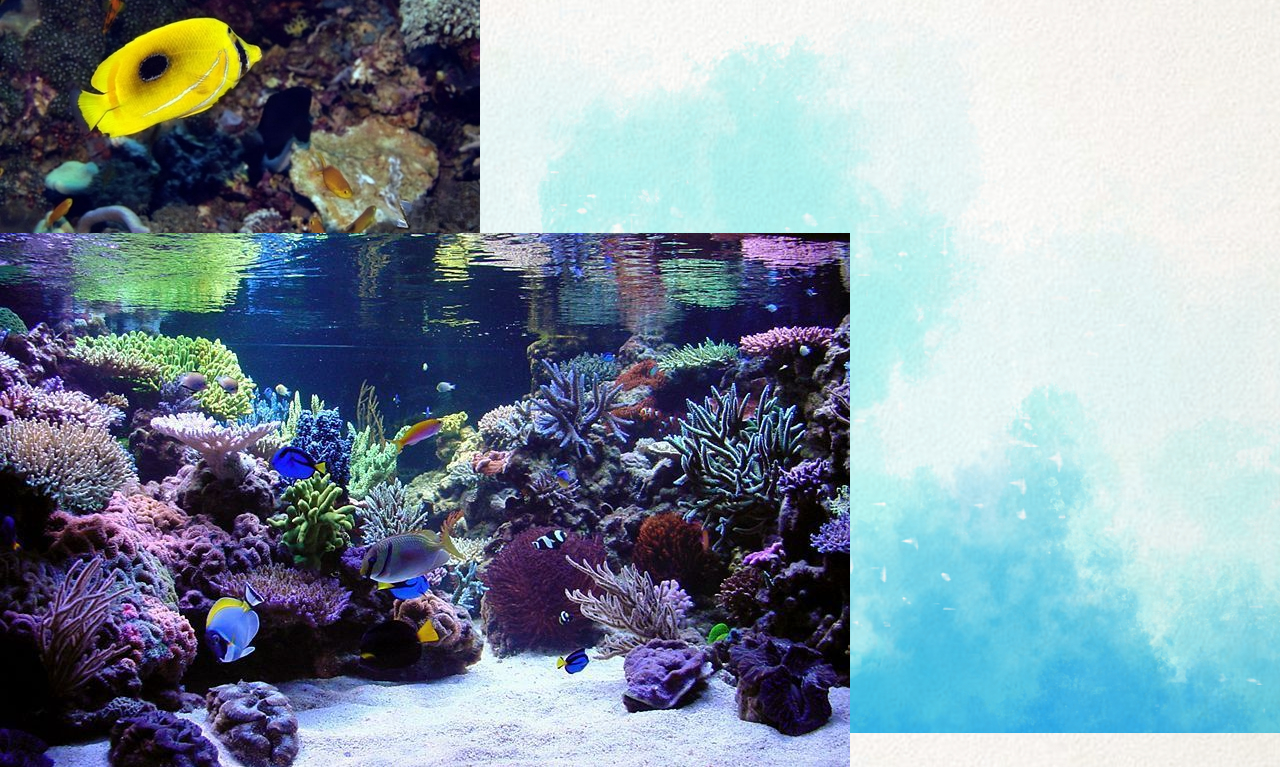
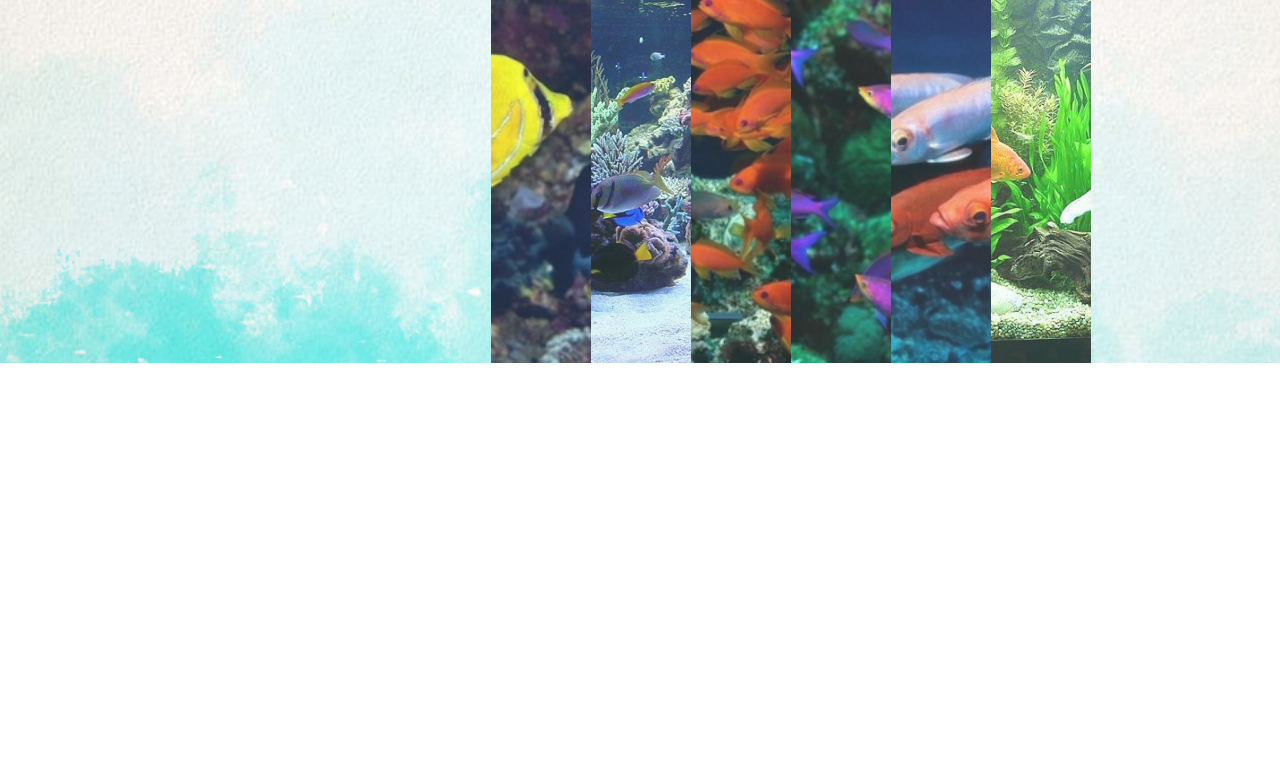
Before and after one commit to LuchoAyala2001/Preentrega2, a plain HTML site: page html/servicios.html in a window 1280 px wide. Shown: the part 195-962 px from the top of the page. After the commit the page ends 800 px from the top, so only its background shows below. Drawn offline with nearby package versions, Linux system fonts and the light colour scheme.

Commit message:
Galeria de fotos agregada

```diff
--- a/css/style.css
+++ b/css/style.css
@@ -130,8 +130,6 @@ main{
     background-size: cover;
     background-position: center;
     background-attachment: fixed;
-    display: flex;
-    flex-wrap: wrap;
 }
 .titulo {
    display: flex;
@@ -258,7 +256,30 @@ main{
     display:flex;
     justify-content: center;
 }
+/*Galeria de fotos*/
+.main_galeria{
+    display: flex;
+    justify-content: center;
+}
+.galeria{
+    display: flex;
+    width: 600px;
+    height: 430px;
 
+}
+.galeria img{
+    width: 0px;
+    flex-grow: 1;
+    object-fit: cover;
+    opacity: .8;
+    transition: 5s ease;
+}
+.galeria img:hover{
+    cursor: crosshair;
+    width: 300px;
+    opacity: 1;
+    filter: contrast(120%);
+}
 /*resposive designs*/
 @media (max-width: 992px){
 
--- a/html/servicios.html
+++ b/html/servicios.html
@@ -47,7 +47,10 @@
         </div>
 
     </header>
-    <main>
+    <main class="main_galeria">
+        <section class="titulo_galeria">
+            <h1>Nuestro espacio</h1>
+        </section>
         <section class="galeria">
             <img src="../image/Img1.jpeg" alt="Imagen1">
             <img src="../image/img2.jpeg" alt="Imagen2">
@@ -55,7 +58,6 @@
             <img src="../image/img4.jpeg" alt="Imagen4">
             <img src="../image/img5.jpeg" alt="Imagen5">
             <img src="../image/img6.jpeg" alt="Imagen6">
-            <img src="../image/img7.jpeg" alt="Imagen7">
         </section>
     </main>
     <footer>
```
